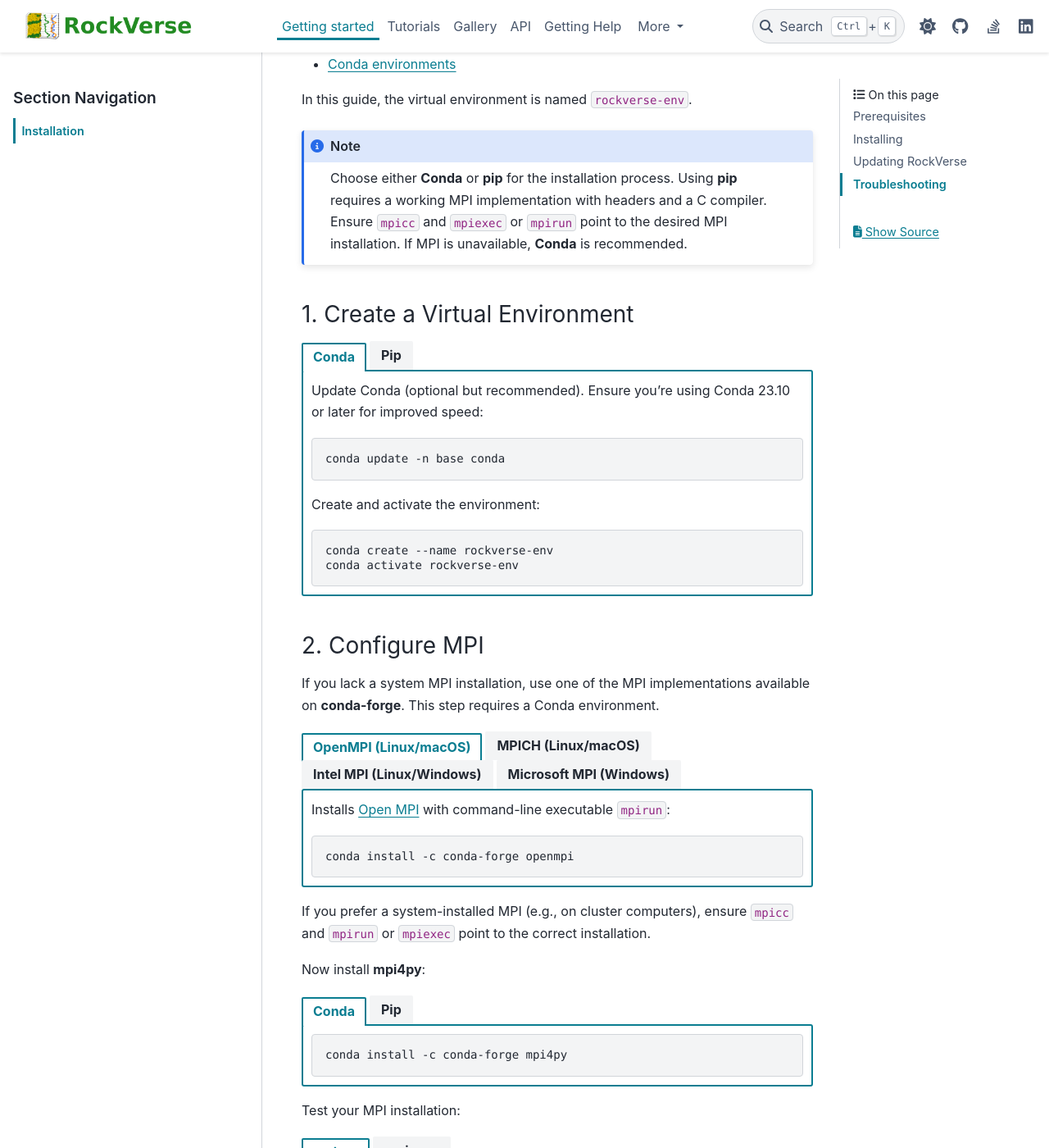
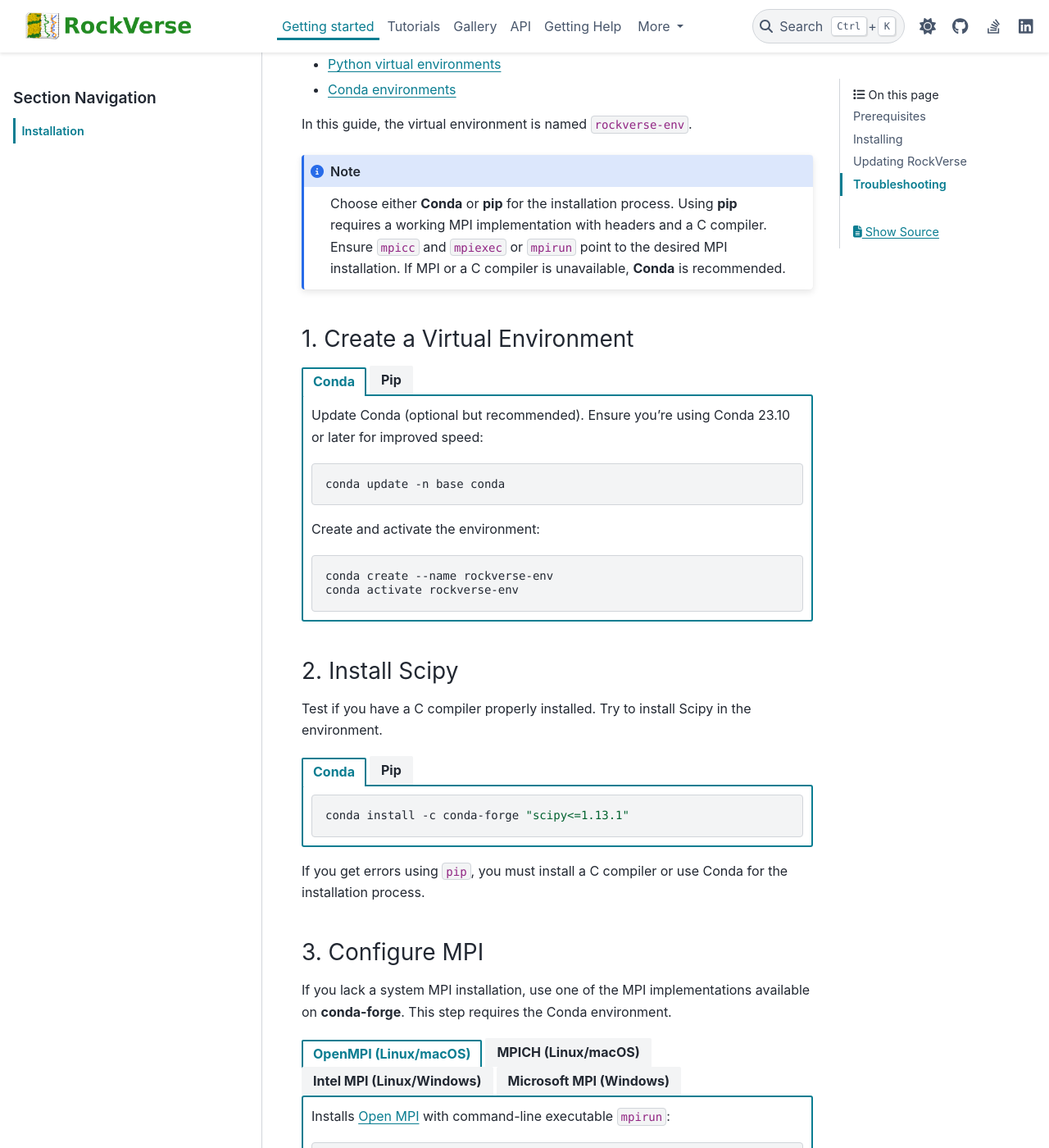
Before and after one commit to rodolfovictor/rockverse, a Sphinx documentation site: the page built from docs/source/getting_started/install.rst, in a window 1280 px wide and 1400 px high, scrolled down 796 px. Shown: the whole window at 82% size. Built offline with Sphinx 7.4.7 and the PyData theme 0.15.4, drawn with Linux system fonts in a browser that asks for light colours; pages that are not in the unit, such as notebooks, are missing from menus; some of the changed text lies outside the part shown.

Commit message:
fixing dependecy versions

```diff
--- a/docs/source/getting_started/install.rst
+++ b/docs/source/getting_started/install.rst
@@ -12,6 +12,7 @@ Prerequisites
 - **Python** 3.7 or later
 - Basic familiarity with command-line operations
 - Basic familiarity with virtual environments (Conda or pip)
+- If using ``pip``, a working MPI implementation with headers and a C compiler.
 
 Installing
 ----------
@@ -26,7 +27,10 @@ If you're unfamiliar with virtual environments, refer to:
 In this guide, the virtual environment is named ``rockverse-env``.
 
 .. note::
-   Choose either **Conda** or **pip** for the installation process. Using **pip** requires a working MPI implementation with headers and a C compiler. Ensure ``mpicc`` and ``mpiexec`` or ``mpirun`` point to the desired MPI installation. If MPI is unavailable, **Conda** is recommended.
+   Choose either **Conda** or **pip** for the installation process.
+   Using **pip** requires a working MPI implementation with headers and a C compiler.
+   Ensure ``mpicc`` and ``mpiexec`` or ``mpirun`` point to the desired MPI installation.
+   If MPI or a C compiler is unavailable, **Conda** is recommended.
 
 1. Create a Virtual Environment
 ~~~~~~~~~~~~~~~~~~~~~~~~~~~~~~~
@@ -68,10 +72,31 @@ In this guide, the virtual environment is named ``rockverse-env``.
          python -m venv rockverse-env
          source ./rockverse-env/bin/activate
 
-2. Configure MPI
+2. Install Scipy
 ~~~~~~~~~~~~~~~~
 
-If you lack a system MPI installation, use one of the MPI implementations available on **conda-forge**. This step requires a Conda environment.
+Test if you have a C compiler properly installed. Try to install Scipy in the environment.
+
+.. tab-set::
+
+   .. tab-item:: Conda
+
+      .. code-block:: sh
+
+         conda install -c conda-forge "scipy<=1.13.1"
+
+   .. tab-item:: Pip
+
+      .. code-block:: sh
+
+         pip install "scipy<=1.13.1"
+
+If you get errors using ``pip``, you must install a C compiler or use Conda for the installation process.
+
+3. Configure MPI
+~~~~~~~~~~~~~~~~
+
+If you lack a system MPI installation, use one of the MPI implementations available on **conda-forge**. This step requires the Conda environment.
 
 .. tab-set::
 
--- a/pyproject.toml
+++ b/pyproject.toml
@@ -19,7 +19,7 @@ description = "Python tools for Computational Petrophysics"
 
 readme = "README.md"
 
-requires-python = ">=3.7,<3.13"
+requires-python = ">=3.11,<3.13"
 
 classifiers = [
     "Programming Language :: Python :: 3",
@@ -47,11 +47,10 @@ dependencies = [
     "sphinx",
     "sphinx-copybutton",
     "sphinx-design",
-    "sphinx_gallery",
+    "sphinx-gallery",
     "tqdm",
     "zarr<3",
 ]
-
 
 keywords = ["petrophysics", "well", "log", "well log", "digital rock"]
 
```
Also changed, not shown: other parts of docs/source/getting_started/install.rst (+7 -7 lines), 1 other file.
